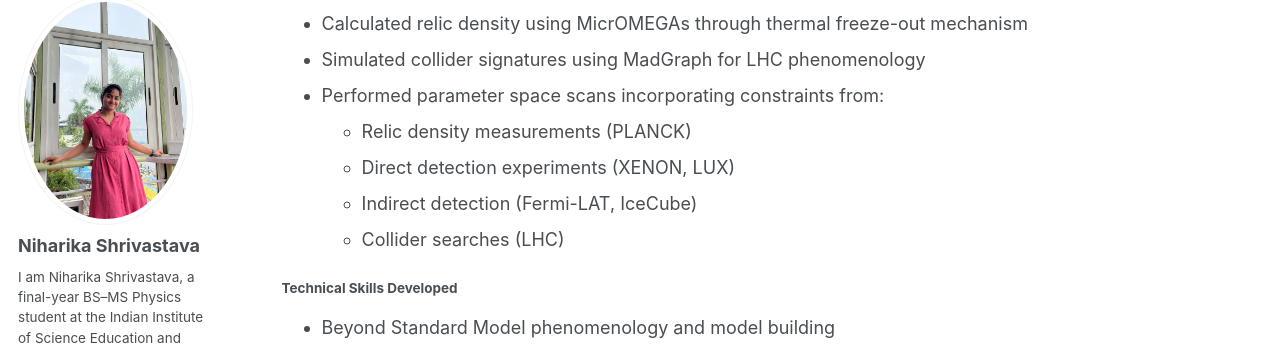
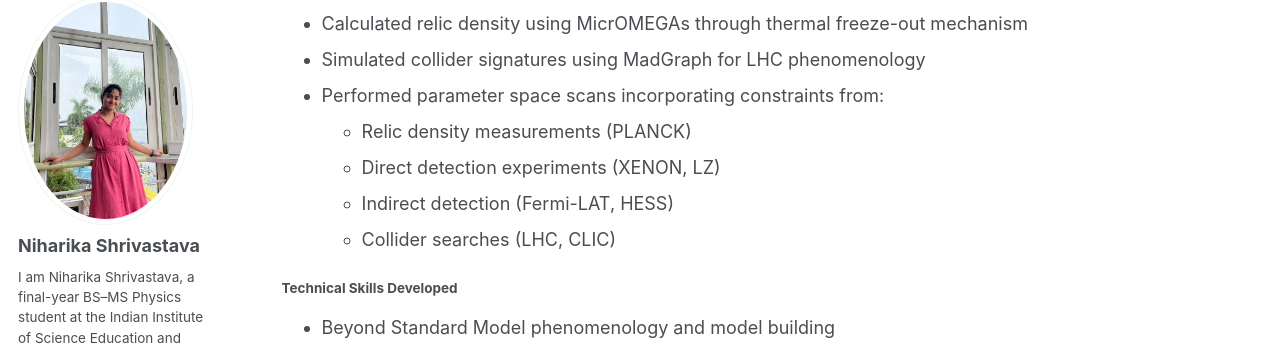
Before and after one commit to niharikashri22/niharikashri22.github.io, a Jekyll site: the page built from _pages/projects.html, in a window 1280 px wide and 900 px high, scrolled down 889 px. Shown: the part 103-452 px from the top of the window. Built offline with Jekyll 4.4.1, drawn with Linux system fonts in a browser that asks for light colours; some web fonts are replaced; a script that is not in the unit is left out; some of the changed text lies outside the part shown.

Commit message:
Revise detection experiments and collider search references
Updated detection experiments and collider searches in project details.

```diff
--- a/_pages/projects.html
+++ b/_pages/projects.html
@@ -39,9 +39,9 @@ author_profile: true
 <li>Performed parameter space scans incorporating constraints from:
   <ul>
     <li>Relic density measurements (PLANCK)</li>
-    <li>Direct detection experiments (XENON, LUX)</li>
-    <li>Indirect detection (Fermi-LAT, IceCube)</li>
-    <li>Collider searches (LHC)</li>
+    <li>Direct detection experiments (XENON, LZ)</li>
+    <li>Indirect detection (Fermi-LAT, HESS)</li>
+    <li>Collider searches (LHC, CLIC)</li>
   </ul>
 </li>
 </ul>
```
Also changed, not shown: other parts of _pages/projects.html (+1 -2 lines).
